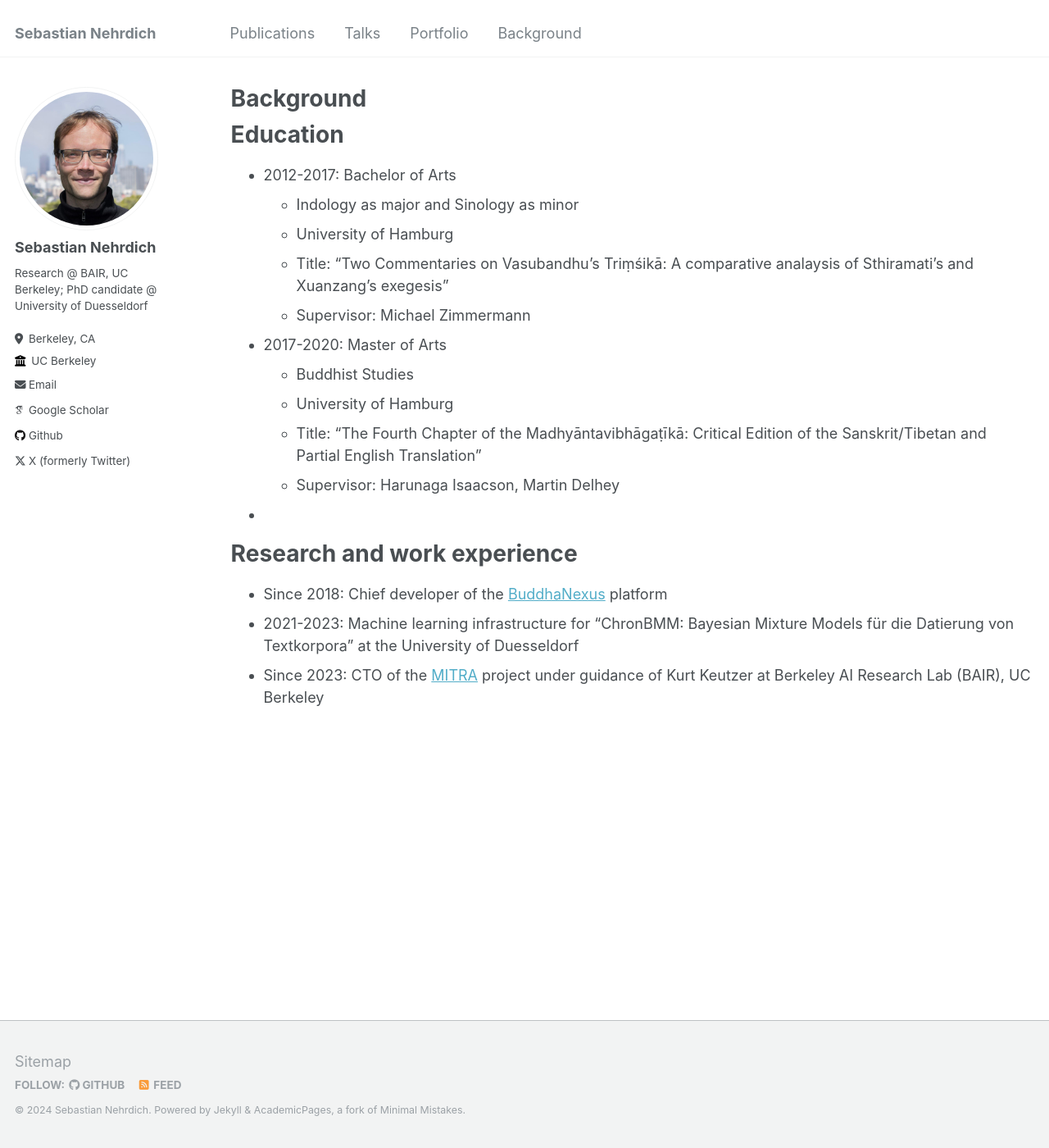
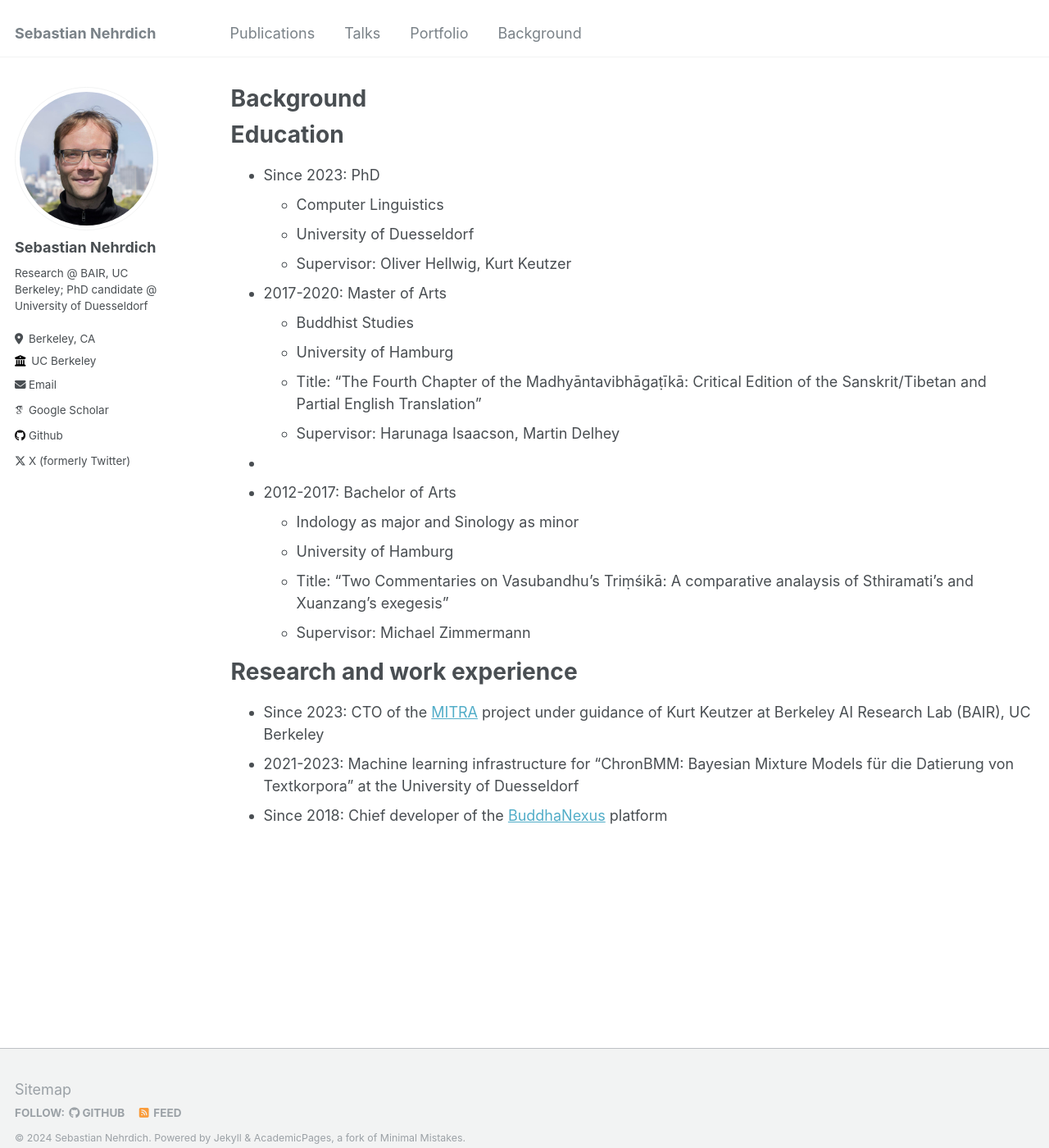
Before and after one commit to sebastian-nehrdich/sebastian-nehrdich.github.io, a Jekyll site: the page built from _pages/cv.md, in a window 1280 px wide and 1400 px high. Shown: the whole window at 82% size. Built offline with Jekyll 4.4.1, drawn with Linux system fonts in a browser that asks for light colours; some web fonts are replaced.

Commit message:
Added CV

```diff
--- a/_pages/cv.md
+++ b/_pages/cv.md
@@ -11,11 +11,10 @@ redirect_from:
 
 Education
 ======
-* 2012-2017: Bachelor of Arts
-  * Indology as major and Sinology as minor
-  * University of Hamburg
-  * Title: "Two Commentaries on Vasubandhu’s Triṃśikā: A comparative analaysis of Sthiramati’s and Xuanzang’s exegesis"
-  * Supervisor: Michael Zimmermann
+* Since 2023: PhD
+  * Computer Linguistics
+  * University of Duesseldorf
+  * Supervisor: Oliver Hellwig, Kurt Keutzer
 
 * 2017-2020: Master of Arts
   * Buddhist Studies
@@ -24,8 +23,16 @@ Education
   * Supervisor: Harunaga Isaacson, Martin Delhey
 *
 
+* 2012-2017: Bachelor of Arts
+  * Indology as major and Sinology as minor
+  * University of Hamburg
+  * Title: "Two Commentaries on Vasubandhu’s Triṃśikā: A comparative analaysis of Sthiramati’s and Xuanzang’s exegesis"
+  * Supervisor: Michael Zimmermann
+
+
+
 Research and work experience
 ======
+* Since 2023: CTO of the [MITRA](https://dharmamitra.org) project under guidance of Kurt Keutzer at Berkeley AI Research Lab (BAIR), UC Berkeley
+* 2021-2023: Machine learning infrastructure for "ChronBMM: Bayesian Mixture Models für die Datierung von Textkorpora" at the University of Duesseldorf
 * Since 2018: Chief developer of the [BuddhaNexus](https://buddhanexus.org) platform
-* 2021-2023: Machine learning infrastructure for "ChronBMM: Bayesian Mixture Models für die Datierung von Textkorpora" at the University of Duesseldorf
-* Since 2023: CTO of the [MITRA](https://dharmamitra.org) project under guidance of Kurt Keutzer at Berkeley AI Research Lab (BAIR), UC Berkeley
```
